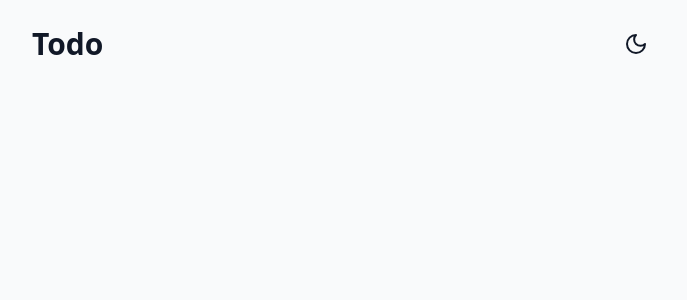
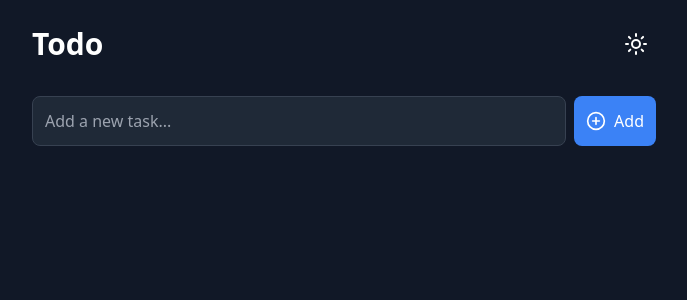
Before and after one commit to Josekariz/GO2COD_WD_01, a React (Create React App) app: page / in a window 1280 px wide. Shown: the top 300 px of the page, without its empty margins (296-983 px from the left). Built offline with nearby package versions, Linux system fonts and the light colour scheme; the HTML template or start-up script is replaced by a standard one.

Commit message:
add to do form

```diff
--- a/src/App.jsx
+++ b/src/App.jsx
@@ -1,13 +1,31 @@
 import React, { useState } from 'react';
 import Header from './components/Header.jsx';
+import TodoForm from './components/TodoForm.jsx';
+
 
 
 function App() {
-  const [darkMode, setDarkMode] = useState(false);
+  const [darkMode, setDarkMode] = useState(true);
+
+  const [newTodo, setNewTodo] = useState('');
+  const [error, setError] = useState('');
+
 
   function toggleDarkMode() {
     setDarkMode(!darkMode);
   }
+
+  function addTodo(e) {
+    e.preventDefault();
+    if (!newTodo.trim()) {
+      setError('Please enter a task');
+      return;
+    }
+
+    setNewTodo('');
+    setError('');
+  }
+
 
   return (
     <div
@@ -15,6 +33,8 @@ function App() {
         }`}>
       <div className="container mx-auto max-w-2xl p-6">
         <Header darkMode={darkMode} toggleDarkMode={toggleDarkMode} />
+        <TodoForm newTodo={newTodo} setNewTodo={setNewTodo} addTodo={addTodo} error={error} darkMode={darkMode} />
+
       </div>
     </div>
   );
--- /dev/null
+++ b/src/components/TodoForm.jsx
@@ -0,0 +1,24 @@
+import { PlusCircle } from 'lucide-react';
+
+function TodoForm({ newTodo, setNewTodo, addTodo, error, darkMode }) {
+    return (
+        <form onSubmit={addTodo} className="mb-6">
+            <div className="flex gap-2">
+                <input
+                    type="text"
+                    value={newTodo}
+                    onChange={(e) => setNewTodo(e.target.value)}
+                    placeholder="Add a new task..."
+                    className={`flex-1 p-3 rounded-lg border ${darkMode ? 'bg-gray-800 border-gray-700' : 'bg-white border-gray-200'} focus:outline-none focus:ring-2 focus:ring-blue-500`}
+                />
+                <button
+                    className="p-3 bg-blue-500 text-white rounded-lg hover:bg-blue-600 transition-colors flex items-center gap-2"
+
+                ><PlusCircle className="w-5 h-5" />Add</button>
+            </div>
+            {error && <p className="text-red-500 mt-2 text-sm">{error}</p>}
+        </form>
+    );
+}
+
+export default TodoForm;
```
